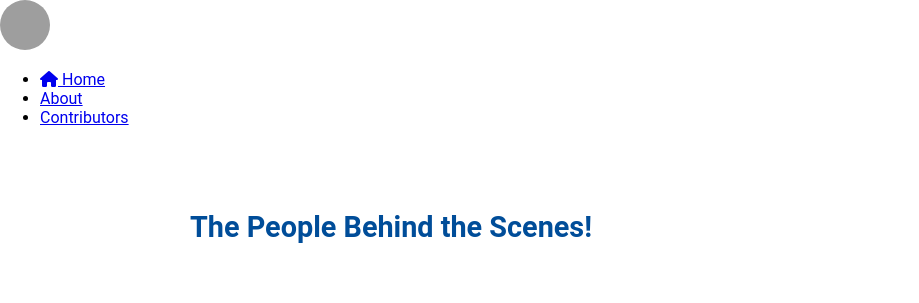
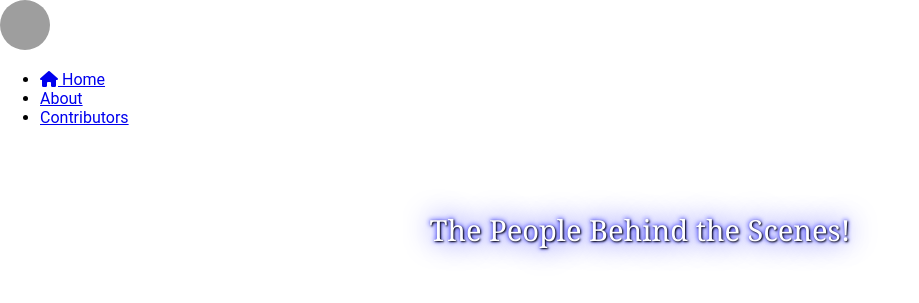
Before and after one commit to prathamdoiphode/JoSAA_DATA_ANALYSIS_PORTAL, a Django app: template page1/templates/contributors.html in a window 1280 px wide. Shown: the top 303 px of the page, without its empty margins (0-919 px from the left). Run offline with Django 3.2, Linux system fonts and the light colour scheme; the template is opened without the code that fills it, so the values that code supplies are empty; grey boxes are pictures that could not be loaded.

Commit message:
update all contri

```diff
--- a/page1/static/css/about.css
+++ b/page1/static/css/about.css
@@ -172,10 +172,10 @@ ul li a.contributor:hover {
     text-decoration: underline;
 } */
 
-h2 #contri{
+#contribute h2{
   text-align: center;
   text-shadow: 1px 1px 2px black, 0 0 1em blue, 0 0 0.2em blue;
-    color: white;
+  color: white;
   font: 1.82em Georgia, serif;
 }
 
--- a/page1/templates/contributors.html
+++ b/page1/templates/contributors.html
@@ -5,7 +5,9 @@
     <link rel="stylesheet" href="{% static 'css/about.css' %}">
     <main>
         <section style="height: 100%;">
-            <h2 id="contri">The People Behind the Scenes!</h2>
+            <div id="contribute">
+                <h2>The People Behind the Scenes!</h2>
+            </div>
             <br>
             <!-- <p><strong>Contributors:</strong></p>
              -->
```
